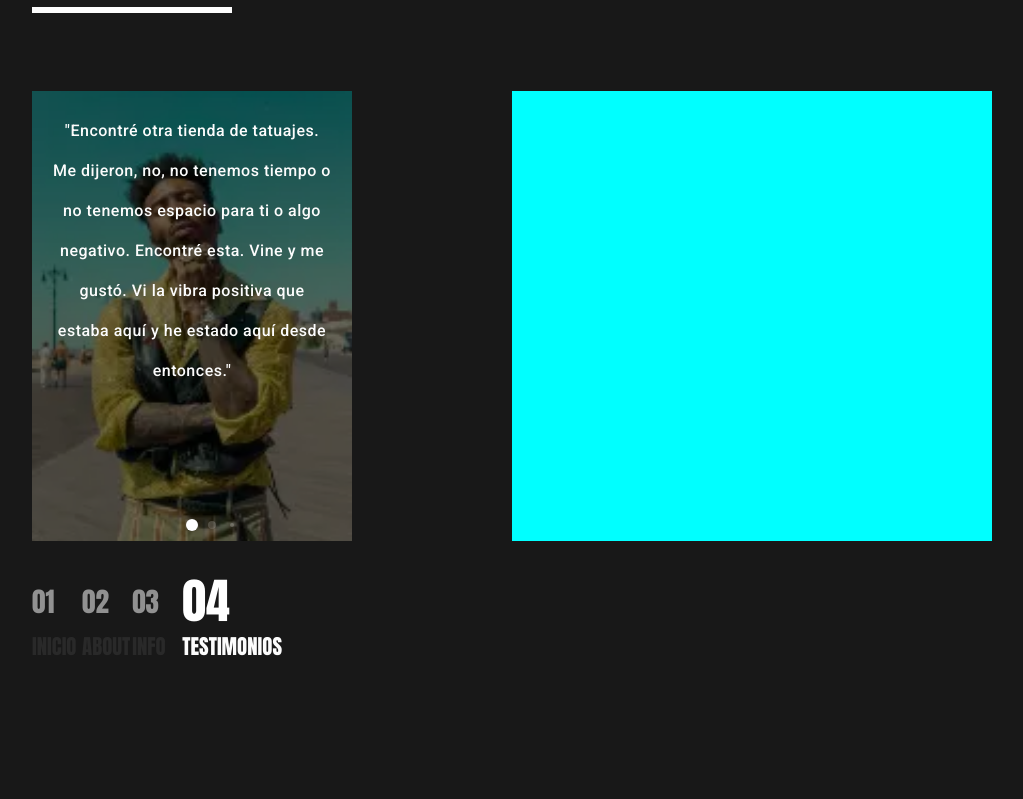
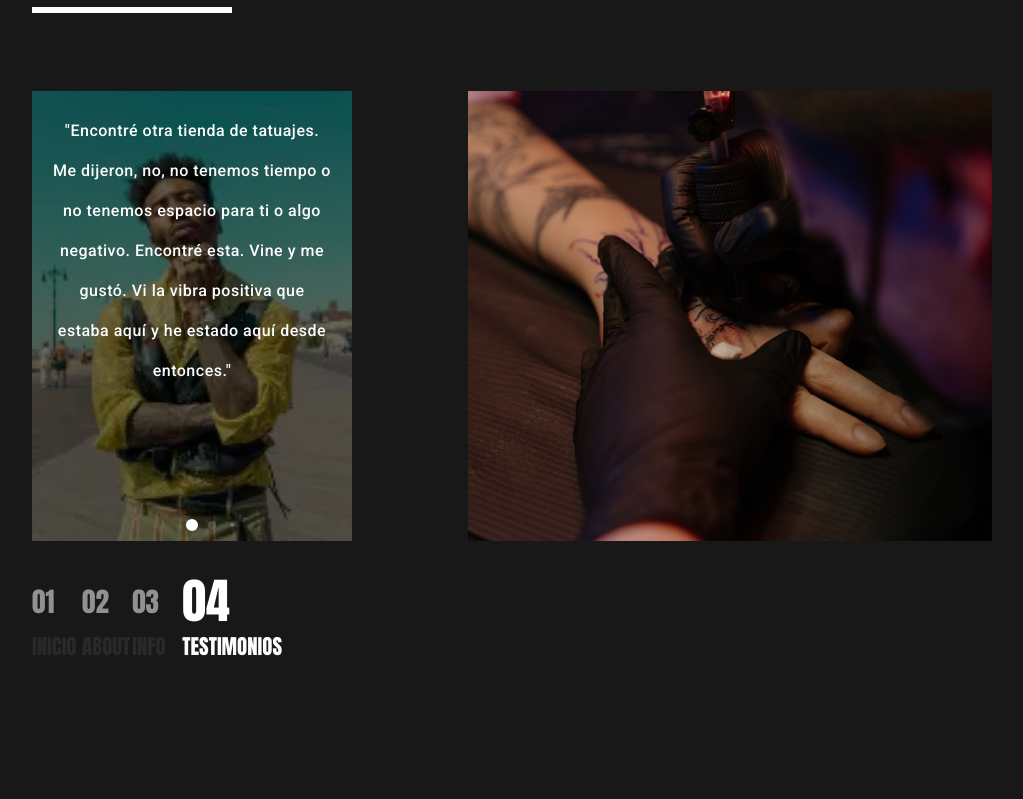
Before and after one commit to Diego-Aldao/Escuela-de-Tattoo, a plain HTML site: page index.html in a window 1280 px wide. Shown: the part 3489-4288 px from the top of the page, without its empty margins (128-1151 px from the left). Drawn offline with nearby package versions, Linux system fonts and the light colour scheme; files whose address does not match are found by name.

Commit message:
agregado segundo swiper de testimonios y arreglada la imagen principal

```diff
--- a/css/main.scss
+++ b/css/main.scss
@@ -415,7 +415,7 @@ a {
     position: absolute;
     height: 1672px;
     top: -492px;
-    width: 1520px;
+    width: 520px;
     left: -40px;
   }
 }
@@ -486,7 +486,7 @@ a {
   background: var(--color-negro);
   .grid {
     grid-template-columns: 1fr;
-    grid-template-rows: 100px 450px 350px 150px;
+    grid-template-rows: 100px 450px 150px;
   }
 
   .img-testimonio {
@@ -508,13 +508,6 @@ a {
     color: var(--color-blanco);
     text-transform: uppercase;
   }
-  .visual {
-    display: block;
-    background: aqua;
-    width: 100%;
-    max-width: 500px;
-    margin: 0 auto;
-  }
   .selected {
     color: var(--color-blanco);
   }
@@ -525,6 +518,60 @@ a {
     color: var(--color-blanco);
   }
 }
+.trabajos {
+  display: none;
+  width: 100%;
+  height: 100%;
+  position: relative;
+  overflow: hidden;
+  .swiper-slide:nth-child(1) {
+    background: url("/images/slide-testimonios/pexels-gabriel-lara-3657562.jpg")
+      center / cover no-repeat;
+  }
+  .swiper-slide:nth-child(2) {
+    background: url("/images/slide-testimonios/pexels-cottonbro-4125589.jpg")
+      center / cover no-repeat;
+  }
+  .swiper-slide:nth-child(3) {
+    background: url("/images/slide-testimonios/pexels-cottonbro-4123834.jpg")
+      center / cover no-repeat;
+  }
+  .swiper-slide:nth-child(4) {
+    background: url("/images/slide-testimonios/pexels-cottonbro-4125517.jpg")
+      center / cover no-repeat;
+  }
+  .swiper-slide:nth-child(5) {
+    background: url("/images/slide-testimonios/pexels-cottonbro-4123895.jpg")
+      center / cover no-repeat;
+  }
+
+  .swiper-slide:nth-child(6) {
+    background: url("/images/slide-testimonios/pexels-cottonbro-4125609.jpg")
+      center / cover no-repeat;
+  }
+}
+.trabajos:after {
+  content: "";
+  position: absolute;
+  top: 0;
+  left: 0;
+  width: 100%;
+  height: 100%;
+  background: rgba(0, 0, 0, 0.205);
+  z-index: 2;
+}
+.trabajos:before {
+  content: "";
+  position: absolute;
+  top: 0;
+  left: 0;
+  width: 100%;
+  height: 100%;
+  background: white;
+  z-index: -1;
+  transform: skewY(15deg);
+}
+
 .contenedor-testimonios {
   @include flex(column, center, center);
   width: 100%;
@@ -581,7 +628,7 @@ a {
 @media (min-width: 768px) {
   .ultima-seccion {
     .grid {
-      grid-template-columns: 1fr 1fr;
+      grid-template-columns: 1fr 1.2fr;
       grid-template-rows: 150px 450px 150px;
     }
     .titulos-secciones {
@@ -590,6 +637,9 @@ a {
     }
     .contenedor-testimonios {
       margin-left: 0;
+    }
+    .trabajos {
+      display: block;
     }
     .nav-sec {
       grid-row: 3 / 4;
@@ -784,3 +834,8 @@ a {
   width: 12px;
   height: 12px;
 }
+
+.swiper-pagination-white {
+  position: relative;
+  bottom: 0;
+}
--- a/index.html
+++ b/index.html
@@ -289,14 +289,15 @@
           <!-- Add Pagination -->
           <div class="swiper-pagination"></div>
         </div>
-        <div class="visual">
-          <!--swiper-contenedor-->
-          <div class="videos"></div>
-          <!--swiper-sliders-->
-          <div class="videos"></div>
-          <!--swiper-sliders-->
-          <div class="videos"></div>
-          <!--swiper-sliders-->
+        <div class="trabajos">
+          <div class="swiper-wrapper">
+            <div class="swiper-slide"></div>
+            <div class="swiper-slide"></div>
+            <div class="swiper-slide"></div>
+            <div class="swiper-slide"></div>
+            <div class="swiper-slide"></div>
+            <div class="swiper-slide"></div>
+          </div>
         </div>
         <div class="nav-sec">
           <a href="#inicio" class="contenido-nav-sec nav-sec-negativo">
--- a/js/app.js
+++ b/js/app.js
@@ -13,3 +13,10 @@ var swiper = new Swiper(".contenedor-testimonios", {
     clickable: true,
   },
 });
+
+var swiper = new Swiper(".trabajos", {
+  spaceBetween: 30,
+  effect: "fade",
+  autoplay: true,
+  speed: 1500,
+});
```
Also changed, not shown: css/main.css, images/slide-testimonios/pexels-cottonbro-4123834.jpg (added), images/slide-testimonios/pexels-cottonbro-4123895.jpg (added), images/slide-testimonios/pexels-cottonbro-4125517.jpg (added), images/slide-testimonios/pexels-cottonbro-4125589.jpg (added), images/slide-testimonios/pexels-cottonbro-4125609.jpg (added), images/slide-testimonios/pexels-gabriel-lara-3657562.jpg (added), 1 other file.
